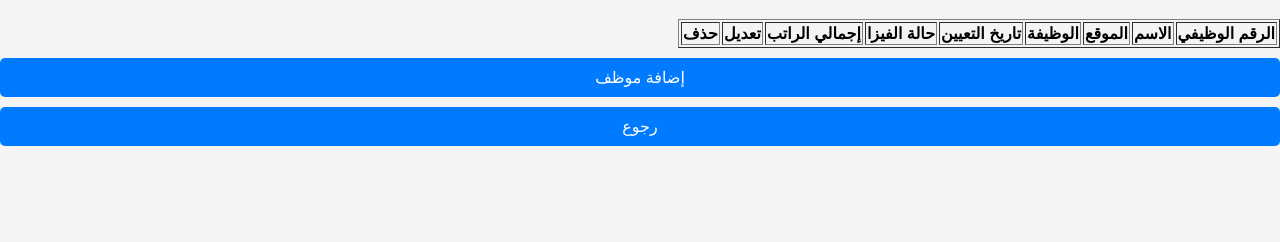
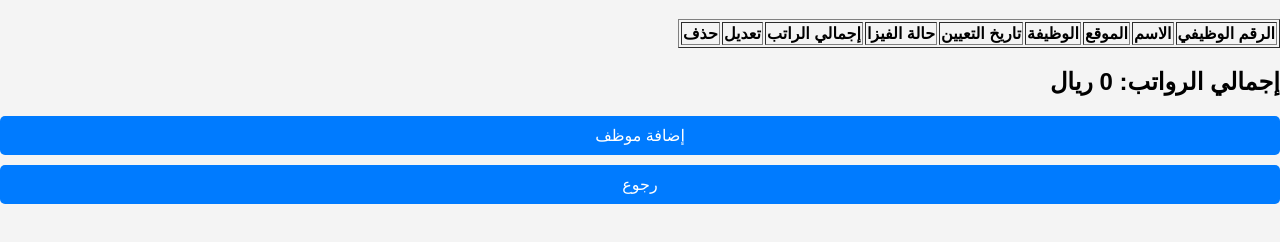
Before and after one commit to Q4izz/ASQ, a plain HTML site: page employees.html in a window 1280 px wide. Shown: the part 62-304 px from the top of the page. Drawn offline with Linux system fonts and the light colour scheme.

Commit message:
Update employees.html

```diff
--- a/employees.html
+++ b/employees.html
@@ -29,6 +29,8 @@
         <tbody id="employee-list"></tbody>
     </table>
 
+    <h2 id="total-salary">إجمالي الرواتب: 0 ريال</h2>
+
     <button id="add-employee">إضافة موظف</button>
     <button id="go-back">رجوع</button>
 
```
